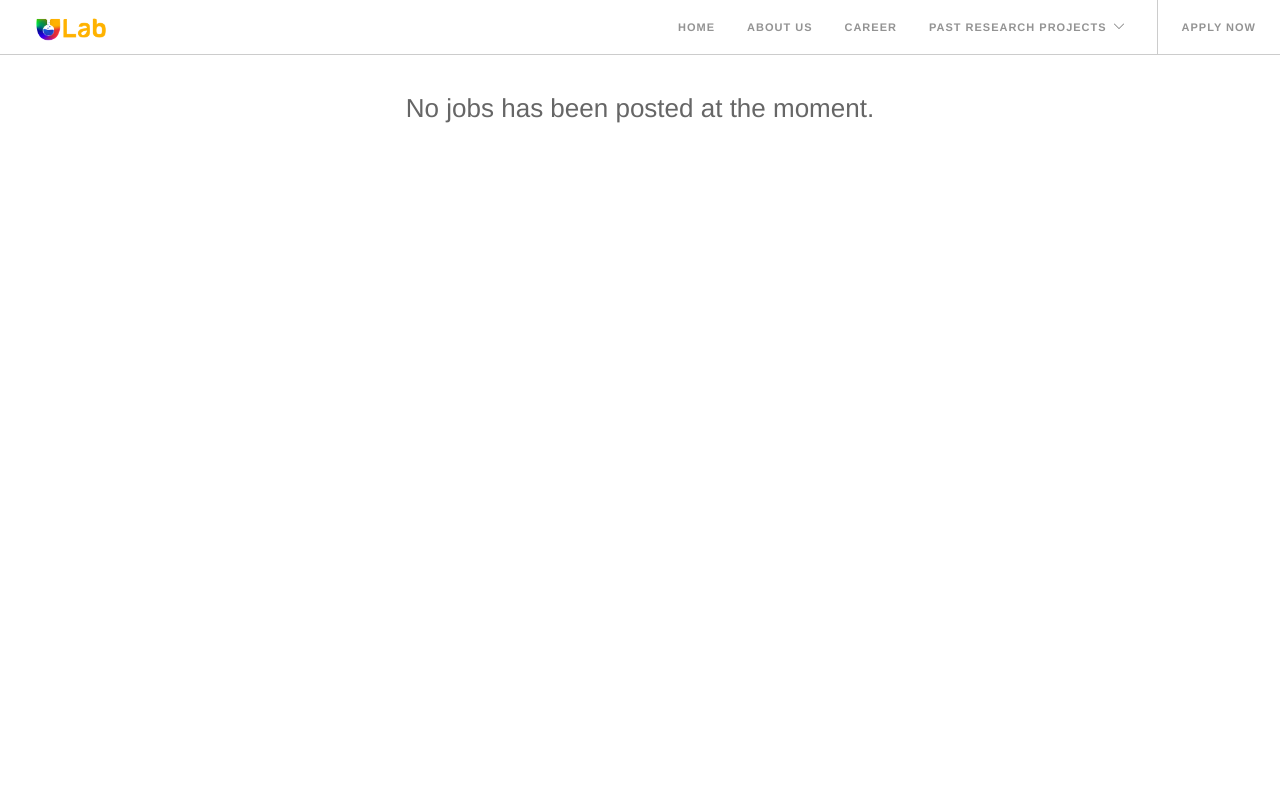
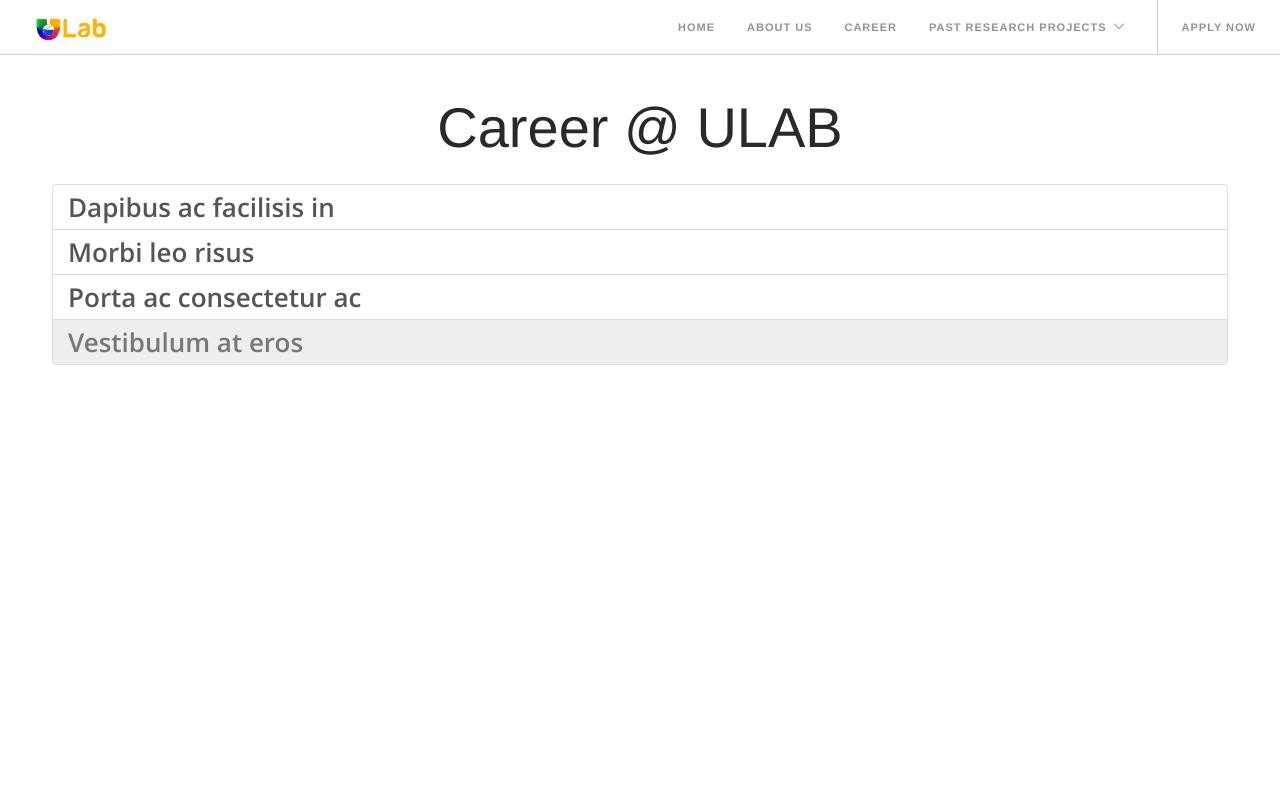
Before and after one commit to undergrad-lab-at-berkeley/website, a Flask app: page /jobs in a window 1280 px wide. Shown: the top 799 px of the page. Run offline with Flask 2, Linux system fonts and the light colour scheme; some libraries are stand-ins or nearby versions; some web fonts are replaced.

Commit message:
Updated the career page

```diff
--- a/templates/job-board.html
+++ b/templates/job-board.html
@@ -1,7 +1,17 @@
 {% extends "base.html" %}
 
 {% block body %}
-<section class="fullscreen align-middle" style="text-align: center; font-size:2em">
-No jobs has been posted at the moment.
+<section class="fullscreen align-middle" style="font-size:2em; margin:0 2em">
+  <h1 style="text-align: center">Career @ ULAB</h1>
+  <div class="list-group">
+    <a href="#" class="list-group-item list-group-item-action">Dapibus ac facilisis in</a>
+    <a href="#" class="list-group-item list-group-item-action">Morbi leo risus</a>
+    <a href="#" class="list-group-item list-group-item-action">Porta ac consectetur ac</a>
+    <a href="#" class="list-group-item list-group-item-action disabled">Vestibulum at eros</a>
+  </div>
+
+  <script>
+    $('.collapse').collapse()
+  </script>
 </section>
 {% endblock %}
```
